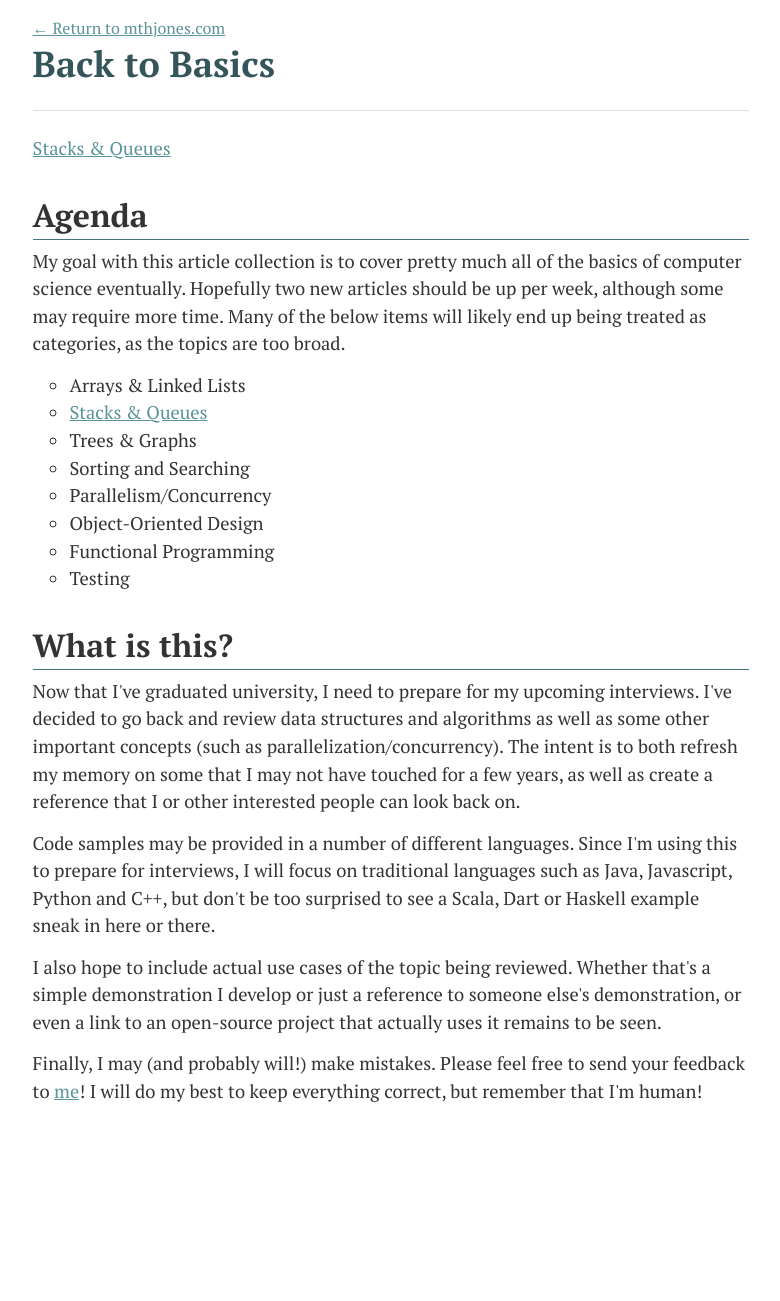
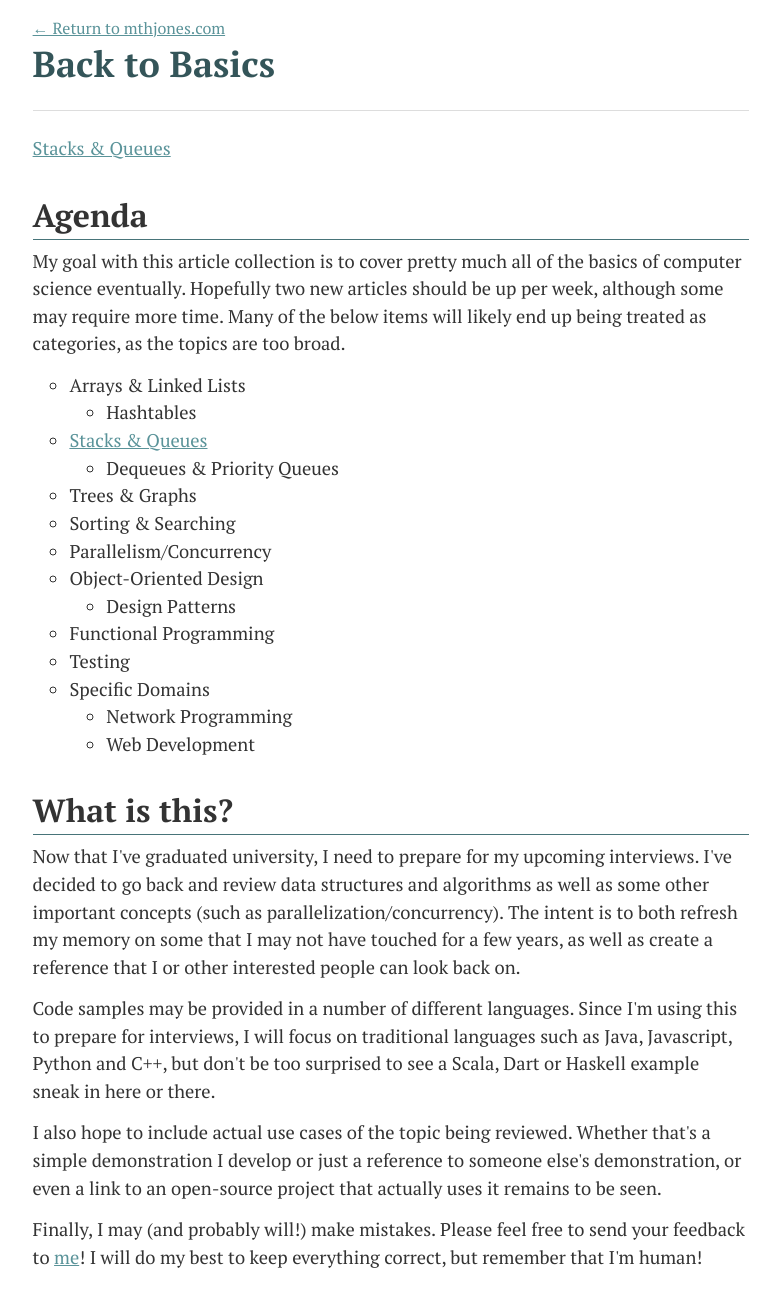
Before and after one commit to mthjones/mthjones.github.io, a Jekyll site: the page built from back-to-basics/index.html, in a window 1280 px wide. Shown: the whole page, without its empty margins (249-1029 px from the left). Built offline with Jekyll 4.4.1, drawn with Linux system fonts in a browser that asks for light colours; before the commit the page ends 1135 px from its top, so only the background shows below that.

Commit message:
Add more to the back-to-basics agenda

```diff
--- a/back-to-basics/index.html
+++ b/back-to-basics/index.html
@@ -29,14 +29,36 @@ title: "Back to Basics : mthjones.com"
         <hr>
         <p>My goal with this article collection is to cover pretty much all of the basics of computer science eventually. Hopefully two new articles should be up per week, although some may require more time. Many of the below items will likely end up being treated as categories, as the topics are too broad.</p>
         <ul>
-            <li>Arrays & Linked Lists</li>
-            <li><a href="{% post_url 2014-10-02-stacks-queues %}">Stacks & Queues</a></li>
+            <li>
+                Arrays & Linked Lists
+                <ul>
+                    <li>Hashtables</li>
+                </ul>
+            </li>
+            <li>
+                <a href="{% post_url 2014-10-02-stacks-queues %}">Stacks & Queues</a>
+                <ul>
+                    <li>Dequeues & Priority Queues</li>
+                </ul>
+            </li>
             <li>Trees & Graphs</li>
-            <li>Sorting and Searching</li>
+            <li>Sorting & Searching</li>
             <li>Parallelism/Concurrency</li>
-            <li>Object-Oriented Design</li>
+            <li>
+                Object-Oriented Design
+                <ul>
+                    <li>Design Patterns</li>
+                </ul>
+            </li>
             <li>Functional Programming</li>
             <li>Testing</li>
+            <li>
+                Specific Domains
+                <ul>
+                    <li>Network Programming</li>
+                    <li>Web Development</li>
+                </ul>
+            </li>
         </ul>
     </div>
 </div>
```
